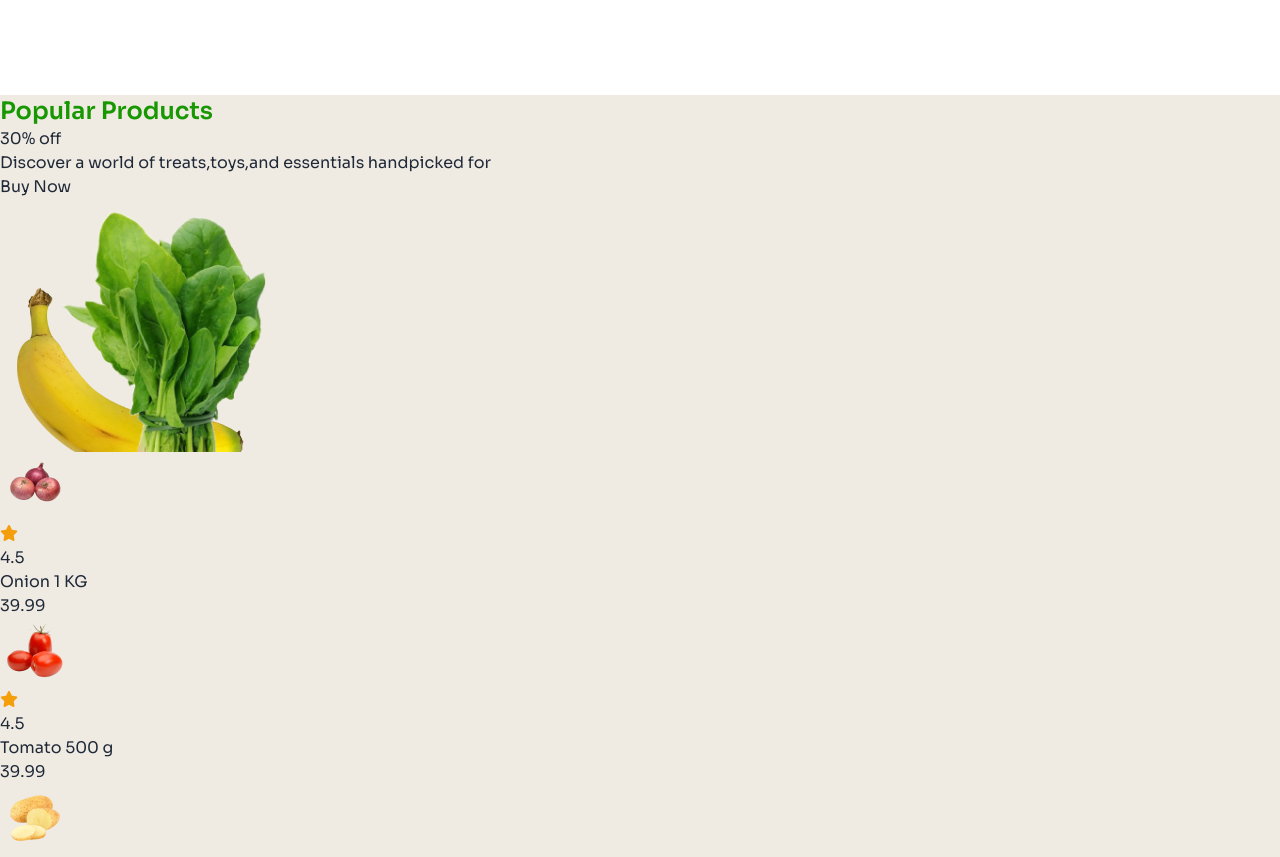
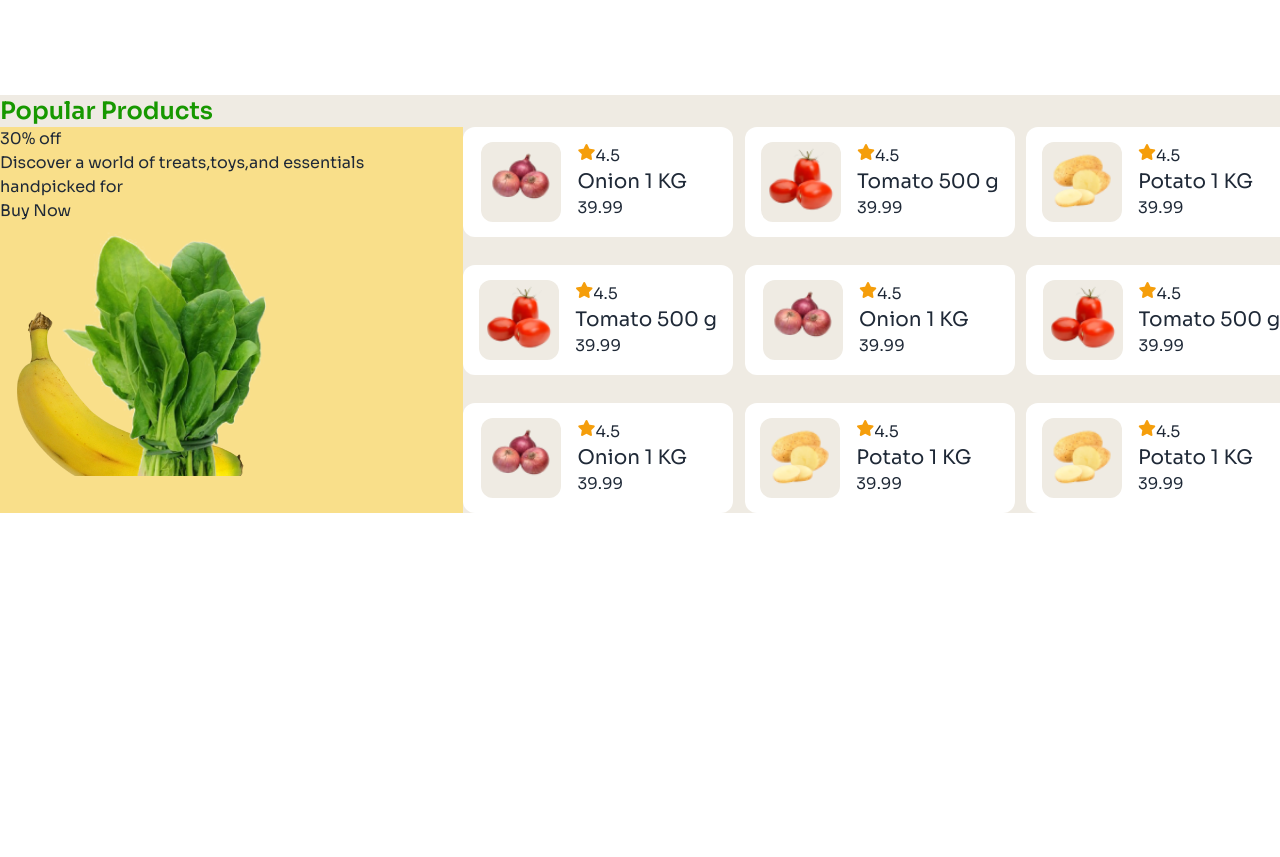
Before and after one commit to tutul22/Assignment-03, a plain HTML site: page index.html in a window 1280 px wide. Shown: the part 1740-2597 px from the top of the page. After the commit the page ends 2253 px from the top, so only its background shows below. Drawn offline with nearby package versions, Linux system fonts and the light colour scheme.

Commit message:
Second commit

```diff
--- a/index.html
+++ b/index.html
@@ -97,128 +97,128 @@
                     <div>
                         <h3 class="text-[#179800] font-semibold text-2xl">Popular Products</h3>
                     </div>
-                    <div>
-                        <div>
+                    <div class="flex justify-between">
+                        <div class="bg-[#F9DF8A]">
                             <h3>30% off</h3>
                             <p>Discover a world of treats,toys,and essentials handpicked for</p>
                             <button>Buy Now</button>
                             <img src="c2-assets/vegetable-offer.png">
                         </div>
-                        <div>
-                            <div>
+                        <div class="grid grid-cols-3 gap-7">
+                            <div class="flex bg-white                       rounded-xl items-center justify-center h-[110px] w-[270px] gap-4">
                                 <div>
-                                    <img src="c2-assets/onion.png" alt="">
+                                    <img src="c2-assets/onion.png" class="bg-[#EFEBE3] h-20 w-20 rounded-xl" alt="">
                                 </div>
-                                <div>
-                                    <div>
+                                <div class="mr-7">
+                                    <div class="flex">
                                         <i class="fa-solid fa-star text-amber-500"></i>
                                         <h3>4.5</h3>
                                     </div>
-                                    <h3>Onion 1 KG</h3>
+                                    <h3 class="text-xl">Onion 1 KG</h3>
                                     <h3>39.99</h3>
                                 </div>
                             </div>
-                            <div>
+                            <div class="flex bg-white                       rounded-xl items-center justify-center h-[110px] w-[270px] gap-4">
                                 <div>
-                                    <img src="c2-assets/tomato.png" alt="">
+                                    <img src="c2-assets/tomato.png" class="bg-[#EFEBE3] h-20 w-20 rounded-xl" alt="">
                                 </div>
                                 <div>
-                                    <div>
+                                    <div class="flex">
                                         <i class="fa-solid fa-star text-amber-500"></i>
                                         <h3>4.5</h3>
                                     </div>
-                                    <h3>Tomato 500  g</h3>
+                                    <h3 class="text-xl">Tomato 500 g</h3>
                                     <h3>39.99</h3>
                                 </div>
                             </div>
-                            <div>
+                            <div class="flex bg-white                       rounded-xl items-center justify-center h-[110px] w-[270px] gap-4">
                                 <div>
-                                    <img src="c2-assets/potato.png" alt="">
+                                    <img src="c2-assets/potato.png" class="bg-[#EFEBE3] h-20 w-20 rounded-xl" alt="">
                                 </div>
-                                <div>
-                                    <div>
+                                <div class="mr-7">
+                                    <div class="flex">
                                         <i class="fa-solid fa-star text-amber-500"></i>
                                         <h3>4.5</h3>
                                     </div>
-                                    <h3>Potato 1 KG</h3>
+                                    <h3 class="text-xl">Potato 1 KG</h3>
                                     <h3>39.99</h3>
                                 </div>
                             </div>
-                            <div>
+                            <div class="flex bg-white                       rounded-xl items-center justify-center h-[110px] w-[270px] gap-4">
                                 <div>
-                                    <img src="c2-assets/tomato.png" alt="">
+                                    <img src="c2-assets/tomato.png" class="bg-[#EFEBE3] h-20 w-20 rounded-xl" alt="">
                                 </div>
                                 <div>
-                                    <div>
+                                    <div class="flex">
                                         <i class="fa-solid fa-star text-amber-500"></i>
                                         <h3>4.5</h3>
                                     </div>
-                                    <h3>Tomato 500 g</h3>
+                                    <h3 class="text-xl">Tomato 500 g</h3>
                                     <h3>39.99</h3>
                                 </div>
                             </div>
-                            <div>
+                            <div class="flex bg-white                       rounded-xl items-center justify-center h-[110px] w-[270px] gap-4">
                                 <div>
-                                    <img src="c2-assets/onion.png" alt="">
+                                    <img src="c2-assets/onion.png" class="bg-[#EFEBE3] h-20 w-20 rounded-xl" alt="">
                                 </div>
-                                <div>
-                                    <div>
+                                <div class="mr-7">
+                                    <div class="flex">
                                         <i class="fa-solid fa-star text-amber-500"></i>
                                         <h3>4.5</h3>
                                     </div>
-                                    <h3>Onion 1 KG</h3>
+                                    <h3 class="text-xl">Onion 1 KG</h3>
                                     <h3>39.99</h3>
                                 </div>
                             </div>
-                            <div>
+                            <div class="flex bg-white                       rounded-xl items-center justify-center h-[110px] w-[270px] gap-4">
                                 <div>
-                                    <img src="c2-assets/tomato.png" alt="">
+                                    <img src="c2-assets/tomato.png" class="bg-[#EFEBE3] h-20 w-20 rounded-xl" alt="">
                                 </div>
                                 <div>
-                                    <div>
+                                    <div class="flex">
                                         <i class="fa-solid fa-star text-amber-500"></i>
                                         <h3>4.5</h3>
                                     </div>
-                                    <h3>Tomato 500 g</h3>
+                                    <h3 class="text-xl">Tomato 500 g</h3>
                                     <h3>39.99</h3>
                                 </div>
                             </div>
-                            <div>
+                            <div class="flex bg-white                       rounded-xl items-center justify-center h-[110px] w-[270px] gap-4">
                                 <div>
-                                    <img src="c2-assets/onion.png" alt="">
+                                    <img src="c2-assets/onion.png" class="bg-[#EFEBE3] h-20 w-20 rounded-xl" alt="">
                                 </div>
-                                <div>
-                                    <div>
+                                <div class="mr-7">
+                                    <div class="flex">
                                         <i class="fa-solid fa-star text-amber-500"></i>
                                         <h3>4.5</h3>
                                     </div>
-                                    <h3>Onion 1 KG</h3>
+                                    <h3 class="text-xl">Onion 1 KG</h3>
                                     <h3>39.99</h3>
                                 </div>
                             </div>
-                            <div>
+                            <div class="flex bg-white                       rounded-xl items-center justify-center h-[110px] w-[270px] gap-4">
                                 <div>
-                                    <img src="c2-assets/potato.png" alt="">
+                                    <img src="c2-assets/potato.png" class="bg-[#EFEBE3] h-20 w-20 rounded-xl" alt="">
                                 </div>
-                                <div>
-                                    <div>
+                                <div class="mr-7">
+                                    <div class="flex">
                                         <i class="fa-solid fa-star text-amber-500"></i>
                                         <h3>4.5</h3>
                                     </div>
-                                    <h3>Potato 1 KG</h3>
+                                    <h3 class="text-xl">Potato 1 KG</h3>
                                     <h3>39.99</h3>
                                 </div>
                             </div>
-                            <div>
+                            <div class="flex bg-white                       rounded-xl items-center justify-center h-[110px] w-[270px] gap-4">
                                 <div>
-                                    <img src="c2-assets/potato.png" alt="">
+                                    <img src="c2-assets/potato.png" class="bg-[#EFEBE3] h-20 w-20 rounded-xl" alt="">
                                 </div>
-                                <div>
-                                    <div>
+                                <div class="mr-7">
+                                    <div class="flex">
                                         <i class="fa-solid fa-star text-amber-500"></i>
                                         <h3>4.5</h3>
                                     </div>
-                                    <h3>Potato 1 KG</h3>
+                                    <h3 class="text-xl">Potato 1 KG</h3>
                                     <h3>39.99</h3>
                                 </div>
                             </div>
```
